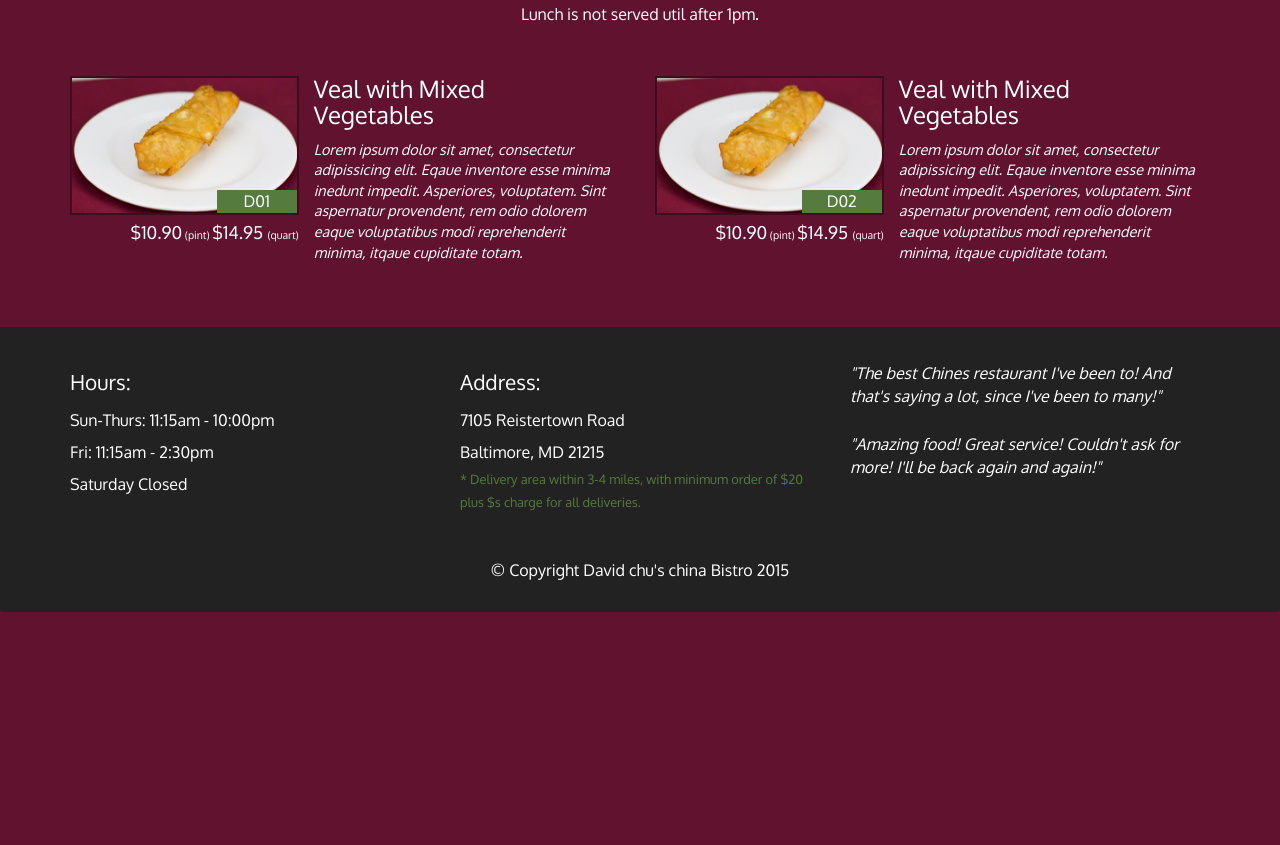
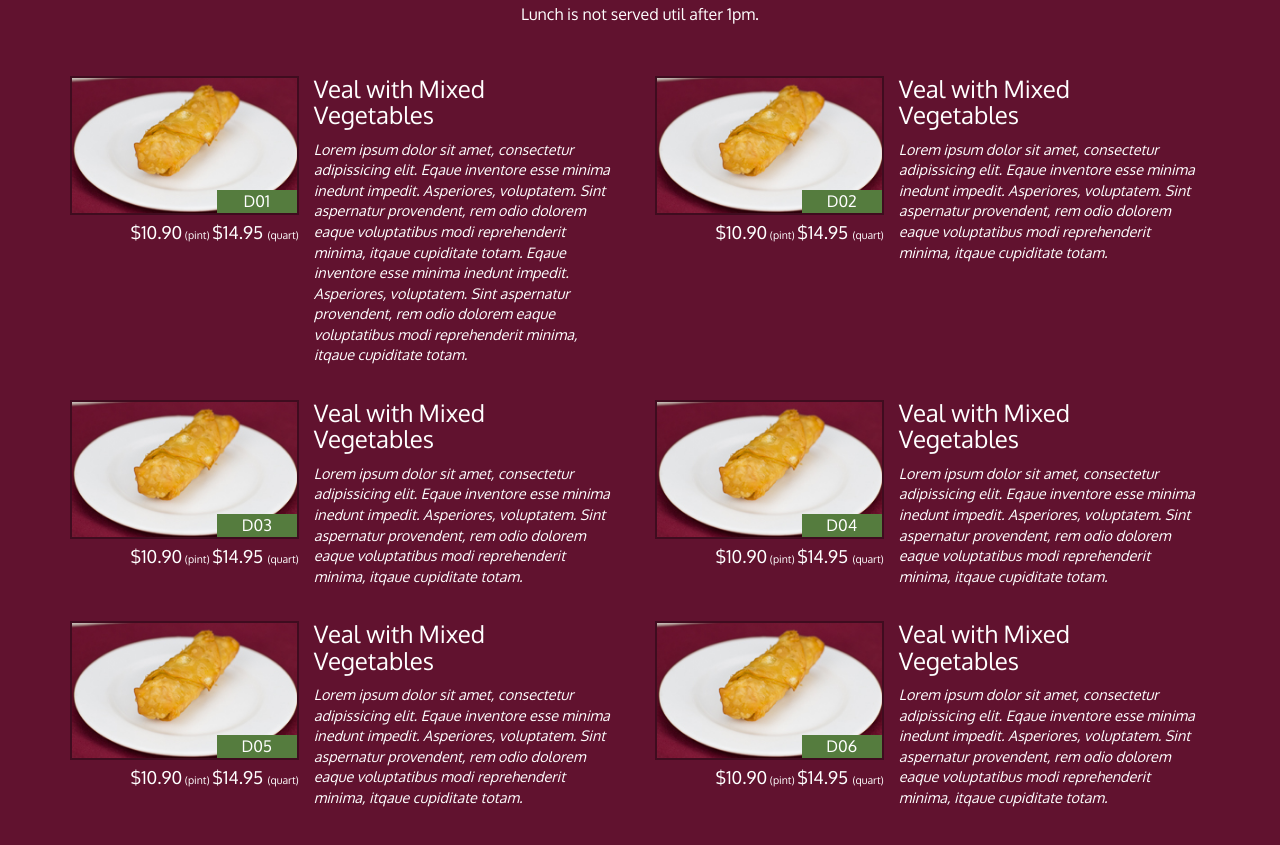
Before and after one commit to al-hof/restaurant-project, a plain HTML site: page single-category.html in a window 1280 px wide. Shown: the part 290-1135 px from the top of the page. Before the commit the page ends 902 px from the top, so only its background shows below. Drawn offline with Linux system fonts and the light colour scheme.

Commit message:
Done with Restaurant Project (week 3)

```diff
--- a/single-category.html
+++ b/single-category.html
@@ -83,7 +83,7 @@
             </div>
             <div class="menu-item-description col-sm-7">
               <h3 class="menu-item-title">Veal with Mixed Vegetables</h3>
-              <p class="menu-item-details">Lorem ipsum dolor sit amet, consectetur adipissicing elit. Eqaue inventore esse minima inedunt impedit. Asperiores, voluptatem. Sint aspernatur provendent, rem odio dolorem eaque voluptatibus modi reprehenderit minima, itqaue cupiditate totam.</p>
+              <p class="menu-item-details">Lorem ipsum dolor sit amet, consectetur adipissicing elit. Eqaue inventore esse minima inedunt impedit. Asperiores, voluptatem. Sint aspernatur provendent, rem odio dolorem eaque voluptatibus modi reprehenderit minima, itqaue cupiditate totam. Eqaue inventore esse minima inedunt impedit. Asperiores, voluptatem. Sint aspernatur provendent, rem odio dolorem eaque voluptatibus modi reprehenderit minima, itqaue cupiditate totam.</p>
             </div>
           </div>
           <hr class="visible-xs">
@@ -105,6 +105,80 @@
           </div>
           <hr class="visible-xs">
         </div>
+
+        <div class="clearfix visible-md-block visible-lg-block"></div>
+
+        <div class="menu-item-tile col-md-6">
+          <div class="row">
+            <div class="col-sm-5">
+              <div class="menu-item-photo">
+                <div>D03</div>
+                <img class="img-responsive" width="250" height="150" src="images/menu/B/B-1.jpg" alt="Item">
+              </div>
+              <div class="menu-item-price">$10.90<span> (pint) </span>$14.95 <span>(quart)</span></div>
+            </div>
+            <div class="menu-item-description col-sm-7">
+              <h3 class="menu-item-title">Veal with Mixed Vegetables</h3>
+              <p class="menu-item-details">Lorem ipsum dolor sit amet, consectetur adipissicing elit. Eqaue inventore esse minima inedunt impedit. Asperiores, voluptatem. Sint aspernatur provendent, rem odio dolorem eaque voluptatibus modi reprehenderit minima, itqaue cupiditate totam.</p>
+            </div>
+          </div>
+          <hr class="visible-xs">
+        </div>
+
+        <div class="menu-item-tile col-md-6">
+          <div class="row">
+            <div class="col-sm-5">
+              <div class="menu-item-photo">
+                <div>D04</div>
+                <img class="img-responsive" width="250" height="150" src="images/menu/B/B-1.jpg" alt="Item">
+              </div>
+              <div class="menu-item-price">$10.90<span> (pint) </span>$14.95 <span>(quart)</span></div>
+            </div>
+            <div class="menu-item-description col-sm-7">
+              <h3 class="menu-item-title">Veal with Mixed Vegetables</h3>
+              <p class="menu-item-details">Lorem ipsum dolor sit amet, consectetur adipissicing elit. Eqaue inventore esse minima inedunt impedit. Asperiores, voluptatem. Sint aspernatur provendent, rem odio dolorem eaque voluptatibus modi reprehenderit minima, itqaue cupiditate totam.</p>
+            </div>
+          </div>
+          <hr class="visible-xs">
+        </div>
+
+        <div class="clearfix visible-md-block visible-lg-block"></div>
+
+        <div class="menu-item-tile col-md-6">
+          <div class="row">
+            <div class="col-sm-5">
+              <div class="menu-item-photo">
+                <div>D05</div>
+                <img class="img-responsive" width="250" height="150" src="images/menu/B/B-1.jpg" alt="Item">
+              </div>
+              <div class="menu-item-price">$10.90<span> (pint) </span>$14.95 <span>(quart)</span></div>
+            </div>
+            <div class="menu-item-description col-sm-7">
+              <h3 class="menu-item-title">Veal with Mixed Vegetables</h3>
+              <p class="menu-item-details">Lorem ipsum dolor sit amet, consectetur adipissicing elit. Eqaue inventore esse minima inedunt impedit. Asperiores, voluptatem. Sint aspernatur provendent, rem odio dolorem eaque voluptatibus modi reprehenderit minima, itqaue cupiditate totam.</p>
+            </div>
+          </div>
+          <hr class="visible-xs">
+        </div>
+
+        <div class="menu-item-tile col-md-6">
+          <div class="row">
+            <div class="col-sm-5">
+              <div class="menu-item-photo">
+                <div>D06</div>
+                <img class="img-responsive" width="250" height="150" src="images/menu/B/B-1.jpg" alt="Item">
+              </div>
+              <div class="menu-item-price">$10.90<span> (pint) </span>$14.95 <span>(quart)</span></div>
+            </div>
+            <div class="menu-item-description col-sm-7">
+              <h3 class="menu-item-title">Veal with Mixed Vegetables</h3>
+              <p class="menu-item-details">Lorem ipsum dolor sit amet, consectetur adipissicing elit. Eqaue inventore esse minima inedunt impedit. Asperiores, voluptatem. Sint aspernatur provendent, rem odio dolorem eaque voluptatibus modi reprehenderit minima, itqaue cupiditate totam.</p>
+            </div>
+          </div>
+          <hr class="visible-xs">
+        </div>
+
+        <div class="clearfix visible-md-block visible-lg-block"></div>
 
       </section>
     </div><!-- End of main-content -->
```
Also changed, not shown: index.html (+7 -1 lines).
